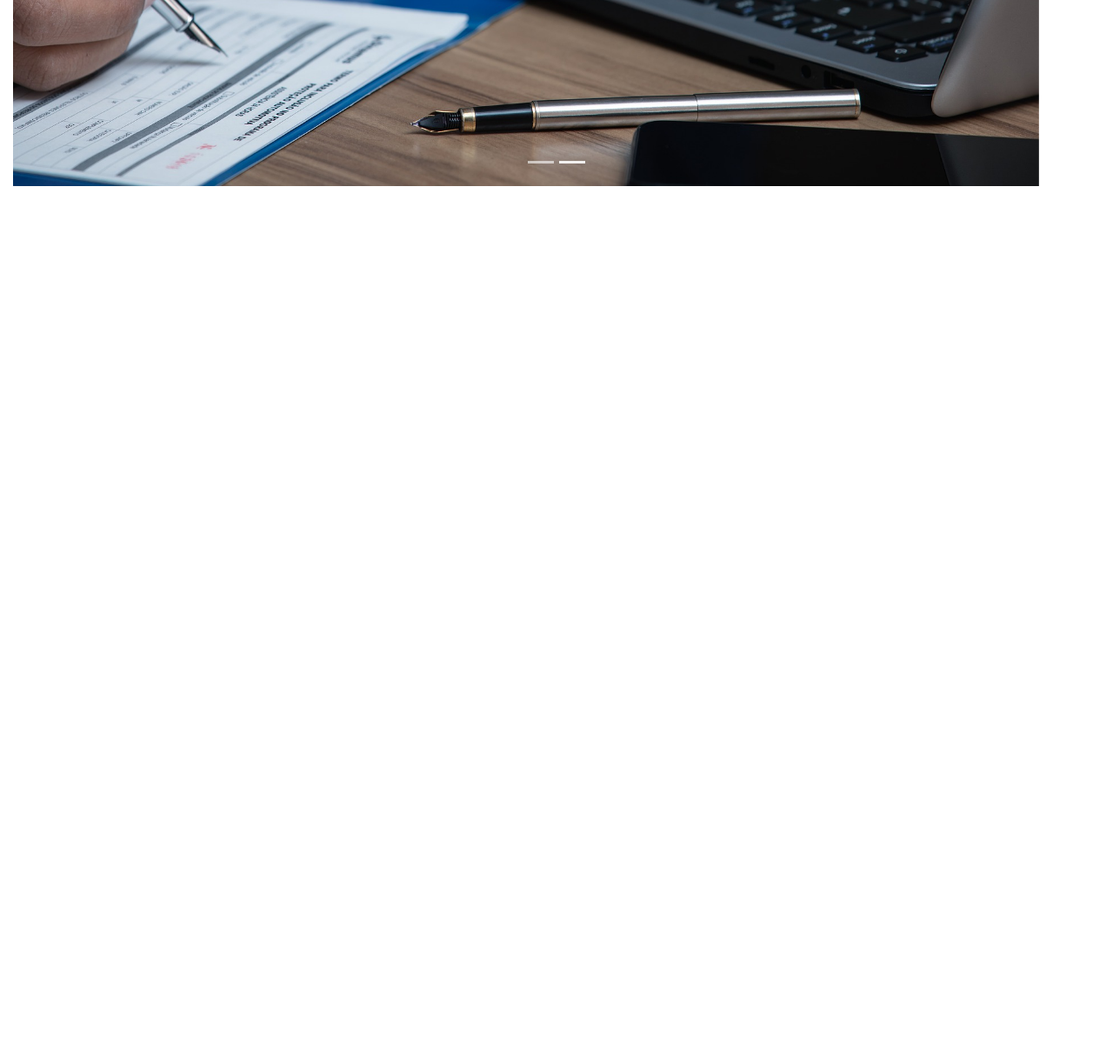
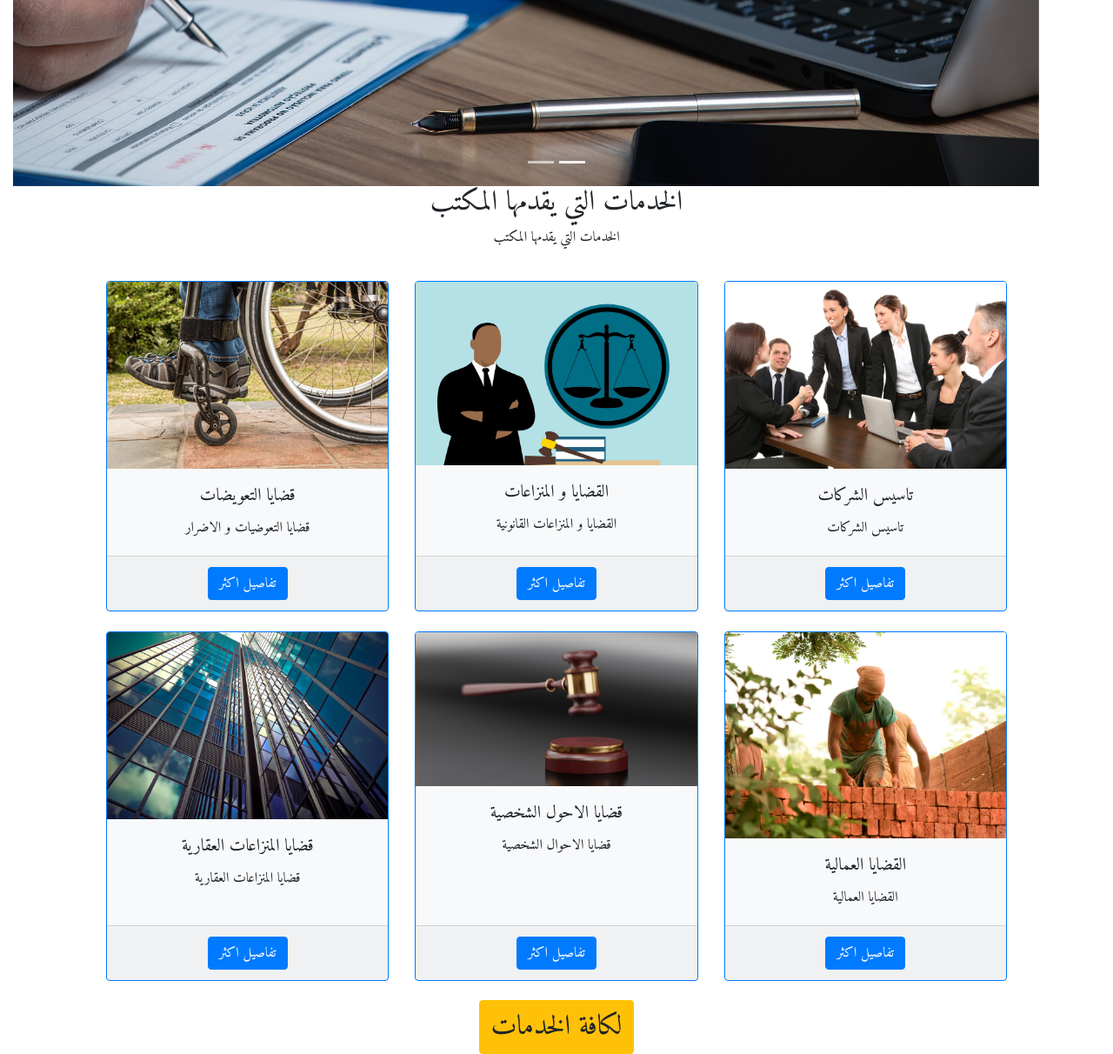
Before and after one commit to mostafamohamedmostafa/Lawyer-Temp-1, a plain HTML site: page index.html in a window 1280 px wide. Shown: the part 763-1975 px from the top of the page at 87% size. Before the commit the page ends 977 px from the top, so only its background shows below. Drawn offline with nearby package versions, Linux system fonts and the light colour scheme.

Commit message:
adding service section

```diff
--- a/index.html
+++ b/index.html
@@ -11,6 +11,8 @@
     <link rel="stylesheet" href="https://stackpath.bootstrapcdn.com/bootstrap/4.3.1/css/bootstrap.min.css"
         integrity="sha384-ggOyR0iXCbMQv3Xipma34MD+dH/1fQ784/j6cY/iJTQUOhcWr7x9JvoRxT2MZw1T" crossorigin="anonymous">
     <link rel="stylesheet" href="styles/indexstyle.css">
+    <link href="https://fonts.googleapis.com/css2?family=Amiri&display=swap" rel="stylesheet">
+
 </head>
 
 <body>
@@ -20,8 +22,9 @@
         <nav class="navbar navbar-expand-sm navbar-light bg-light">
             <img class="img-fluid" src="img/lawyer-logo.png" alt="">
             <a class="navbar-brand" href="#">مكتب المحامي</a>
-        <button class="navbar-toggler d-lg-none" type="button" data-toggle="collapse" data-target="#collapsibleNavId" aria-controls="collapsibleNavId"
-            aria-expanded="false" aria-label="Toggle navigation">
+            <button class="navbar-toggler d-lg-none" type="button" data-toggle="collapse"
+                data-target="#collapsibleNavId" aria-controls="collapsibleNavId" aria-expanded="false"
+                aria-label="Toggle navigation">
                 <span class="navbar-toggler-icon"></span>
             </button>
             <div class="collapse navbar-collapse" id="collapsibleNavId">
@@ -33,7 +36,8 @@
                         <a class="nav-link" href="#">من نحن</a>
                     </li>
                     <li class="nav-item dropdown">
-                    <a class="nav-link dropdown-toggle" href="#" id="dropdownId" data-toggle="dropdown" aria-haspopup="true" aria-expanded="false">الخدمات القانونية</a>
+                        <a class="nav-link dropdown-toggle" href="#" id="dropdownId" data-toggle="dropdown"
+                            aria-haspopup="true" aria-expanded="false">الخدمات القانونية</a>
                         <div class="dropdown-menu" aria-labelledby="dropdownId">
                             <a class="dropdown-item" href="#">Action 1</a>
                             <a class="dropdown-item" href="#">Action 2</a>
@@ -66,7 +70,7 @@
             </ol>
             <div class="carousel-inner">
                 <div class="carousel-item active">
-                    <p> يقدم <span>   مكتب الاستاذ </span> كافة الخدمات القانونية  </p>
+                    <p> يقدم <span> مكتب الاستاذ </span> كافة الخدمات القانونية </p>
                     <button class="btn  ">الاتصال بنا<i class="fas fa-info-circle"></i></button>
                     <div class="  intro-social-links">
                         <a href=""><i class="fab fa-twitter"></i></a>
@@ -75,10 +79,10 @@
                         <a href=""><i class="fas fa-icons"></i></a>
 
                     </div>
-                    <img class="d-block w-100 "src="img/intro-img-1.jpg" alt="First slide">
+                    <img class="d-block w-100 " src="img/intro-img-1.jpg" alt="First slide">
                 </div>
                 <div class="carousel-item">
-                    <p>يقدم <span>  مكتب  الاستاذ</span> ادق الاستشارات </p>
+                    <p>يقدم <span> مكتب الاستاذ</span> ادق الاستشارات </p>
                     <button class="btn  ">الاتصال بنا<i class="fas fa-info-circle"></i></button>
                     <div class="  intro-social-links">
                         <a href=""><i class="fab fa-twitter"></i></a>
@@ -87,7 +91,7 @@
                         <a href=""><i class="fas fa-icons"></i></a>
 
                     </div>
-                    <img class="d-block w-100 " src="img/intro-img-2.jpg"alt="Second slide">
+                    <img class="d-block w-100 " src="img/intro-img-2.jpg" alt="Second slide">
 
 
 
@@ -97,36 +101,107 @@
 
         </div>
 
-
-
-
-
-
-
-
-
-
-
-
-
-
-
-
-
-
-
     </Section>
-
-
-
-
-
-
 
     <!---End Intro-->
 
 
 
+    <!---Start Service-->
+    <section class="services-section container ">
+        <h2 class="services-section-header">الخدمات التي يقدمها المكتب</h2>
+        <p class="services-section-paragh">الخدمات التي يقدمها المكتب</p>
+
+        <div class="services-boxs">
+            <div class="row">
+                <div class="col-lg services-boxs-info">
+                    <div class="card-deck text-center ">
+                        <div class="card card border-primary bg-light ">
+                            <img class="card-img-top" src="img/crop.jpg" alt="Card image cap">
+                            <div class="card-body">
+                                <h5 class="card-title">تاسيس الشركات </h5>
+                                <p class="card-text">تاسيس الشركات</p>
+                            </div>
+                            <div class="card-footer">
+                                <a href="#" class="btn btn-primary">تفاصيل اكثر</a>
+
+                            </div>
+                        </div>
+
+                        <div class="card card border-primary  bg-light">
+                            <img class="card-img-top" src="img/cases.jpg" alt="Card image cap">
+                            <div class="card-body">
+                                <h5 class="card-title">القضايا و المنزاعات</h5>
+                                <p class="card-text">القضايا و المنزاعات القانونية</p>
+                            </div>
+                            <div class="card-footer">
+                                <a href="#" class="btn btn-primary">تفاصيل اكثر</a>
+                            </div>
+                        </div>
+                        <div class="card card border-primary  bg-light">
+                            <img class="card-img-top" src="img/injury.jpg" alt="Card image cap">
+                            <div class="card-body">
+                                <h5 class="card-title">قضايا التعويضات</h5>
+                                <p class="card-text">قضايا التعوضيات و الاضرار</p>
+                            </div>
+                            <div class="card-footer">
+                                <a href="#" class="btn btn-primary">تفاصيل اكثر</a>
+                            </div>
+                        </div>
+                    </div>
+
+
+
+
+                    <div class="card-deck text-center ">
+                        <div class="card card border-primary bg-light ">
+                            <img class="card-img-top" src="img/labor.jpg" alt="Card image cap">
+                            <div class="card-body">
+                                <h5 class="card-title">القضايا العمالية </h5>
+                                <p class="card-text">القضايا العمالية</p>
+                            </div>
+                            <div class="card-footer">
+                                <a href="#" class="btn btn-primary">تفاصيل اكثر</a>
+
+                            </div>
+                        </div>
+
+                        <div class="card card border-primary  bg-light">
+                            <img class="card-img-top" src="img/personal.jpg" alt="Card image cap">
+                            <div class="card-body">
+                                <h5 class="card-title"> قضايا الاحول الشخصية </h5>
+                                <p class="card-text">قضايا الاحوال الشخصية </p>
+                            </div>
+                            <div class="card-footer">
+                                <a href="#" class="btn btn-primary">تفاصيل اكثر</a>
+                            </div>
+                        </div>
+                        <div class="card card border-primary  bg-light">
+                            <img class="card-img-top" src="img/building.jpg" alt="Card image cap">
+                            <div class="card-body">
+                                <h5 class="card-title">قضايا المنزاعات العقارية</h5>
+                                <p class="card-text">قضايا المنزاعات العقارية</p>
+                            </div>
+                            <div class="card-footer">
+                                <a href="#" class="btn btn-primary">تفاصيل اكثر</a>
+                            </div>
+                        </div>
+                    </div>
+
+                    <div class="see-more-services">
+                        <a href="#" class="btn btn-warning"> لكافة الخدمات</a>
+
+                    </div>
+
+
+
+
+                </div>
+            </div>
+        </div>
+
+    </section>
+    <!---End Service-->
 
 
 
--- a/styles/indexstyle.css
+++ b/styles/indexstyle.css
@@ -4,6 +4,10 @@
     box-sizing: border-box;
 }
 
+body{
+    font-family: 'Amiri', serif;
+
+}
 
 /*Start Main Nav Styling*/
 .nav-section .navbar img{
@@ -77,13 +81,16 @@
 
 .carousel-item .intro-social-links {
     position: absolute;
-   top: 70%;
-   left:45%;
+    top: 70%;
+    left:45%;
     transform: translate(-00%, -40%);
     font-size: 2rem;
     font-weight: bolder;
     text-align: center;
-
+    -webkit-transform: translate(-00%, -40%);
+    -moz-transform: translate(-00%, -40%);
+    -ms-transform: translate(-00%, -40%);
+    -o-transform: translate(-00%, -40%);
 }
 
 .carousel-item i {
@@ -96,3 +103,21 @@
 }
 
 /*End Intro Styling*/
+
+/*Start  Services Styling*/
+.services-section-header {
+    text-align: center;
+}
+.services-section-paragh{
+    text-align: center;
+}
+.card-deck{
+    margin: 2%;
+}
+.see-more-services {
+    text-align: center;
+}
+.see-more-services a{
+    font-size: xx-large;
+}
+/*End  Services Styling*/
```
Also changed, not shown: img/building.jpg (added), img/cases.jpg (added), img/crop.jpg (added), img/injury.jpg (added), img/labor.jpg (added), img/personal.jpg (added). Lines whose indentation alone changed are shown as unchanged.
